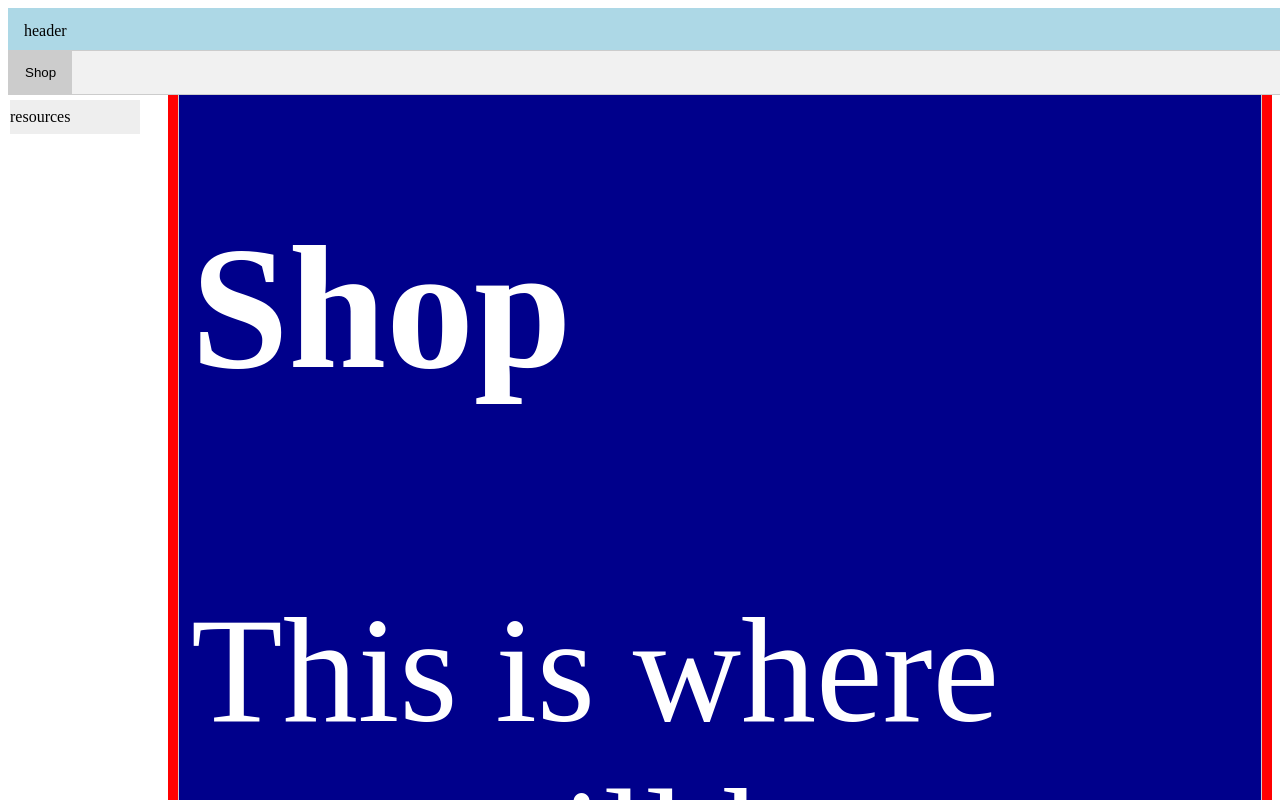
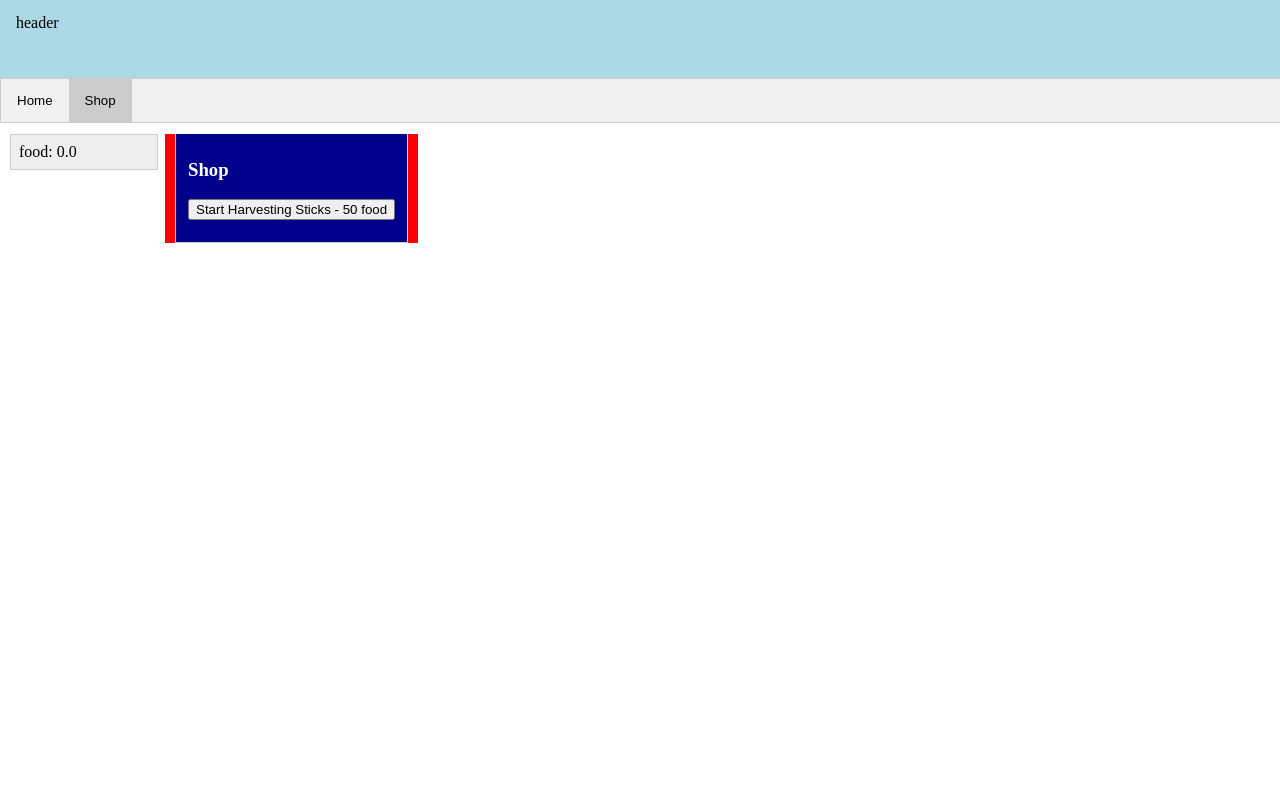
Before and after one commit to tyguy2222/tyguy2222.github.io, a plain HTML site: page index.html in a window 1280 px wide. Both pictures are taken after a click on the button "Shop". Shown: the top 800 px of the page. Drawn offline with Linux system fonts and the light colour scheme.

Commit message:
beginnings of webpage

```diff
--- a/index.html
+++ b/index.html
@@ -4,16 +4,29 @@
 	<div class='header'>header</div>
 
 	<div class='tab'>
+		<button class='tablinks' onclick='openTab(event, "main")'>Home</button>
 		<button class='tablinks' onclick='openTab(event, "shop")'>Shop</button>
 	</div>
 
-<div class='resourcePanel'>resources</div>
+	<div id='resourcePanel'>
 
-<div class='main'>main
+	</div>
+
+	<div class='main'>
+
+		<div id='main' class='tabcontent'>
+		<h3>Home</h3>
+		<p><button id='foodHarvest' onclick='harvestFood()'>Harvest Food</button></p>
+		</div>
 		<div id='shop' class='tabcontent'>
 		<h3>Shop</h3>
-    <p>This is where you will buy stuff</p>
-  </div
+		<p><button id='stickUpgrade' onclick='unlockSticks()'>Start Harvesting Sticks - 50 food</button></p>
+		</div>
 	</div>
 
 	<script src='.\javascript\navigation.js'></script>
+	<script src='.\javascript\resources.js'></script>
+	<script src='.\javascript\updates.js'></script>
+	<script src='.\javascript\shop.js'></script>
+
+</html>
--- a/javascript/navigation.js
+++ b/javascript/navigation.js
@@ -5,16 +5,29 @@
 function openTab(evt, tabName) {
 	var i, tabcontent, tablinks;
 
+	if(document.getElementById(tabName).style.display == 'block') {
 		tabcontent = document.getElementsByClassName('tabcontent');
 		for (i=0;i<tabcontent.length;i++){
 			tabcontent[i].style.display='none';
 		}
 
-  tablinks = document.getElementsByClassName('tabcontent');
+		tablinks = document.getElementsByClassName('tablinks');
+		for(i=0;i<tablinks.length;i++) {
+			tablinks[i].className = tablinks[i].className.replace("active", "");
+		}
+	} else {
+		tabcontent = document.getElementsByClassName('tabcontent');
+		for (i=0;i<tabcontent.length;i++){
+			tabcontent[i].style.display='none';
+		}
+
+		tablinks = document.getElementsByClassName('tablinks');
 		for(i=0;i<tablinks.length;i++) {
 			tablinks[i].className = tablinks[i].className.replace(" active", "");
 		}
 
+
 		document.getElementById(tabName).style.display = 'block';
 		evt.currentTarget.className += ' active';
 	}
+}
--- a/javascript/resources.js
+++ b/javascript/resources.js
@@ -3,25 +3,12 @@
 */
 
 
-var resourceFood = {name:'food', amount:50};
+var resourceFood = {name:'food', amount:0, growth:-0.1};
+var resourceStick;
 
 var resArray = [resourceFood];
 
-
-for(i=0;i<resArray.length;i++) {
-  var resource = document.createElement('div');
-  var resourceText = document.createTextNode(resArray[i].name +': ' + resArray[i].amount);
-  resource.setAttribute('id', resArray[i].name+"Counter");
-  resource.appendChild(resourceText);
-
-  document.getElementById('container').appendChild(resource);
+function harvestFood() {
+	resourceFood.amount++;
+	updateSimple();
 }
-
-resourceFood.amount--;
-resourceFood.amount--;
-
-function update() {
-  resourceFood.amount--;
-}
-
-setInterval(update, 1000);
--- a/javascript/shop.js
+++ b/javascript/shop.js
@@ -1,3 +1,11 @@
 /*
 * I want to put most code involving various store related codes in here I think
 */
+
+function unlockSticks() {
+	if(resourceFood.amount >= 50) {
+		document.getElementById('stickUpgrade').style.display = "none";
+		resArray.push(resourceStick = {name:'stick', amount:0, growth:0});
+		createResourcePanel();
+	}
+}
--- a/javascript/updates.js
+++ b/javascript/updates.js
@@ -1,3 +1,34 @@
 /*
 * I want to put most code involving various updates in here I think
 */
+function createResourcePanel() {
+	for(i=0;i<resArray.length;i++) {
+		if(document.getElementById(resArray[i].name+"Counter") == null) {
+			var resource = document.createElement('div');
+			var resourceText = document.createTextNode(resArray[i].name +': ' + resArray[i].amount.toFixed(1));
+			resource.setAttribute('id', resArray[i].name+"Counter");
+			resource.appendChild(resourceText);
+
+			document.getElementById('resourcePanel').appendChild(resource);
+		}
+	}
+}
+
+function updateSimple() {
+	for(i=0;i<resArray.length;i++) {
+		document.getElementById(resArray[i].name+'Counter').innerHTML = resArray[i].name + ': ' + resArray[i].amount.toFixed(1);
+	}
+}
+
+function update() {
+	for(i=0;i<resArray.length;i++) {
+		resArray[i].amount += resArray[i].growth;
+		if(resArray[i].amount < 0) {
+			resArray[i].amount = 0;
+		}
+		document.getElementById(resArray[i].name+'Counter').innerHTML = resArray[i].name + ': ' + resArray[i].amount.toFixed(1);
+	}
+}
+
+createResourcePanel();
+setInterval(update, 100);
--- a/styles.css
+++ b/styles.css
@@ -1,7 +1,12 @@
+body {
+	margin: 0px;
+}
+
 .header {
 	background-color: lightblue;
+	position: fixed;
+	height: 50px;
 	padding: 14px 16px;
-  position: fixed;
 	width: 100%;
 }
 
@@ -11,7 +16,7 @@
 	background-color: #f1f1f1;
 	position: fixed;
 	width: 100%;
-  top: 50px;
+	top: 78px;
 }
 
 .tab button {
@@ -39,22 +44,24 @@
 	border-top: none;
 	background-color: darkblue;
 	color: white;
-  font-size: 150px;
 }
 
-.resourcePanel {
+#resourcePanel {
+	border: 1px solid #ccc;
 	width: 130px;
 	position: fixed;
 	z-index: 1;
-  top: 100px;
+	top: 134px;
 	left: 10px;
 	background: #eee;
 	overflow-x: hidden;
-  padding: 8px 0;
+	padding: 8px;
 }
 
 .main {
-  margin-left: 160px;
+	position: fixed;
+	margin-top: 134px;
+	margin-left: 165px;
 	padding: 0px 10px;
 	background-color: red;
 }
```
Lines whose indentation alone changed are shown as unchanged.
